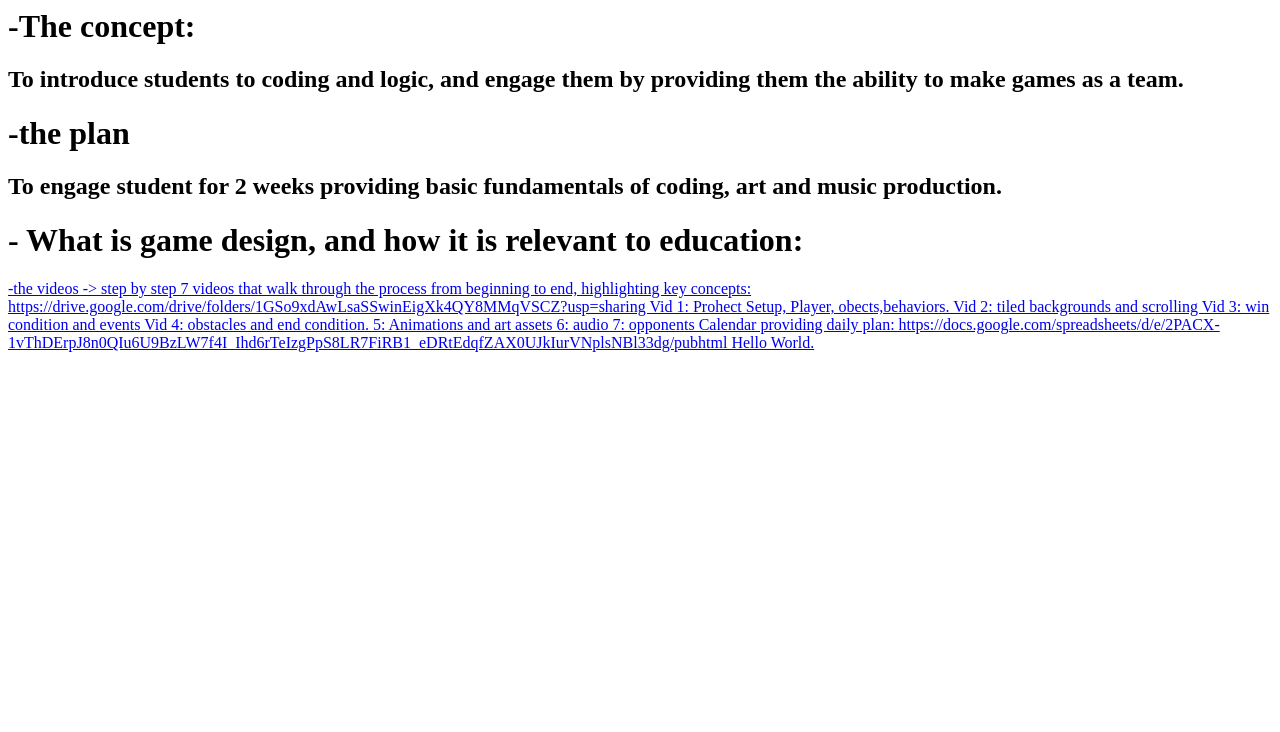
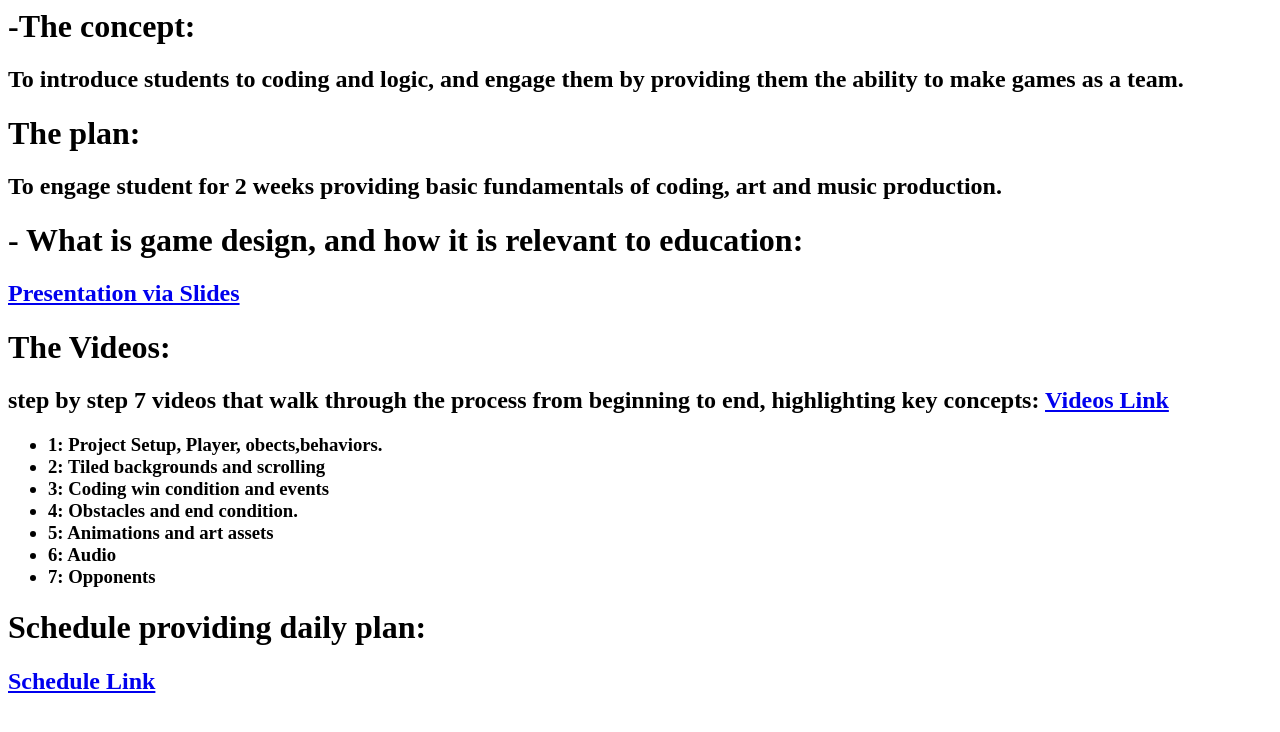
Before and after one commit to TomFowlerEdu/TomFowlerEdu.github.io, a plain HTML site: page index.html in a window 1280 px wide. Drawn offline with Linux system fonts and the light colour scheme.

Commit message:
Add files via upload

```diff
--- a/index.html
+++ b/index.html
@@ -6,7 +6,7 @@
 <h2>To introduce students to coding and logic, and engage them by providing them the ability to make games as a team.
 </h2>
 <h1>
--the plan
+The plan:
   </h1>
   <h2>
 To engage student for 2 weeks providing basic fundamentals of coding, art and music production.
@@ -14,27 +14,49 @@ To engage student for 2 weeks providing basic fundamentals of coding, art and mu
 <h1>
 - What is game design, and how it is relevant to education:
 </h1>
-  <a href="https://docs.google.com/presentation/d/e/2PACX-1vQFJ1aO2d27gkJf7x7NZo0sCi5Ktch2uMbtk5r_Dd-NLODlDCwDeEoapJZWcNXxLOMrz-7NO8jYCd55/pub?start=true&loop=true&delayms=60000" Power Point Slide</a>
+    <h2>
+  <a href="https://docs.google.com/presentation/d/e/2PACX-1vQFJ1aO2d27gkJf7x7NZo0sCi5Ktch2uMbtk5r_Dd-NLODlDCwDeEoapJZWcNXxLOMrz-7NO8jYCd55/pub?start=true&loop=true&delayms=60000"> Presentation via Slides</a>
+    </h2>
+<h1>
+The Videos: </h1>
+    <h2>
 
+ step by step 7 videos that walk through the process from beginning to end, highlighting key concepts:
 
--the videos -> step by step 7 videos that walk through the process from beginning to end, highlighting key concepts:
+    <a href="
+https://drive.google.com/drive/folders/1GSo9xdAwLsaSSwinEigXk4QY8MMqVSCZ?usp=sharing"> Videos Link </a>
+<h3>
+<ul>
+    <li>
+1: Project Setup, Player, obects,behaviors.
+    </li>
+    <li>
+2: Tiled backgrounds and scrolling
+</li>
+    <li>
+3: Coding win condition and events
+   </li>
+<li>
+4: Obstacles and end condition.
+</li>
+    <li>
+    5: Animations and art assets
+</li>
+    <li>
+        6: Audio
+</li>
+    <li>
+        7: Opponents
+   </li>
 
-https://drive.google.com/drive/folders/1GSo9xdAwLsaSSwinEigXk4QY8MMqVSCZ?usp=sharing
+    </ul>
+        </h3>
+<h1>
+    Schedule providing daily plan:
 
-
-Vid 1: Prohect Setup, Player, obects,behaviors.
-Vid 2: tiled backgrounds and scrolling
-Vid 3: win condition and events
-Vid 4: obstacles and end condition.
-5: Animations and art assets
-6: audio
-7: opponents
-
-Calendar providing daily plan:
-
-
-https://docs.google.com/spreadsheets/d/e/2PACX-1vThDErpJ8n0QIu6U9BzLW7f4I_Ihd6rTeIzgPpS8LR7FiRB1_eDRtEdqfZAX0UJkIurVNplsNBl33dg/pubhtml
-Hello World.
-
+    </h1>
+    <h2>
+<a href="https://docs.google.com/spreadsheets/d/e/2PACX-1vThDErpJ8n0QIu6U9BzLW7f4I_Ihd6rTeIzgPpS8LR7FiRB1_eDRtEdqfZAX0UJkIurVNplsNBl33dg/pubhtml">Schedule Link</a>
+</h2>
   </html>
 </html>
```
